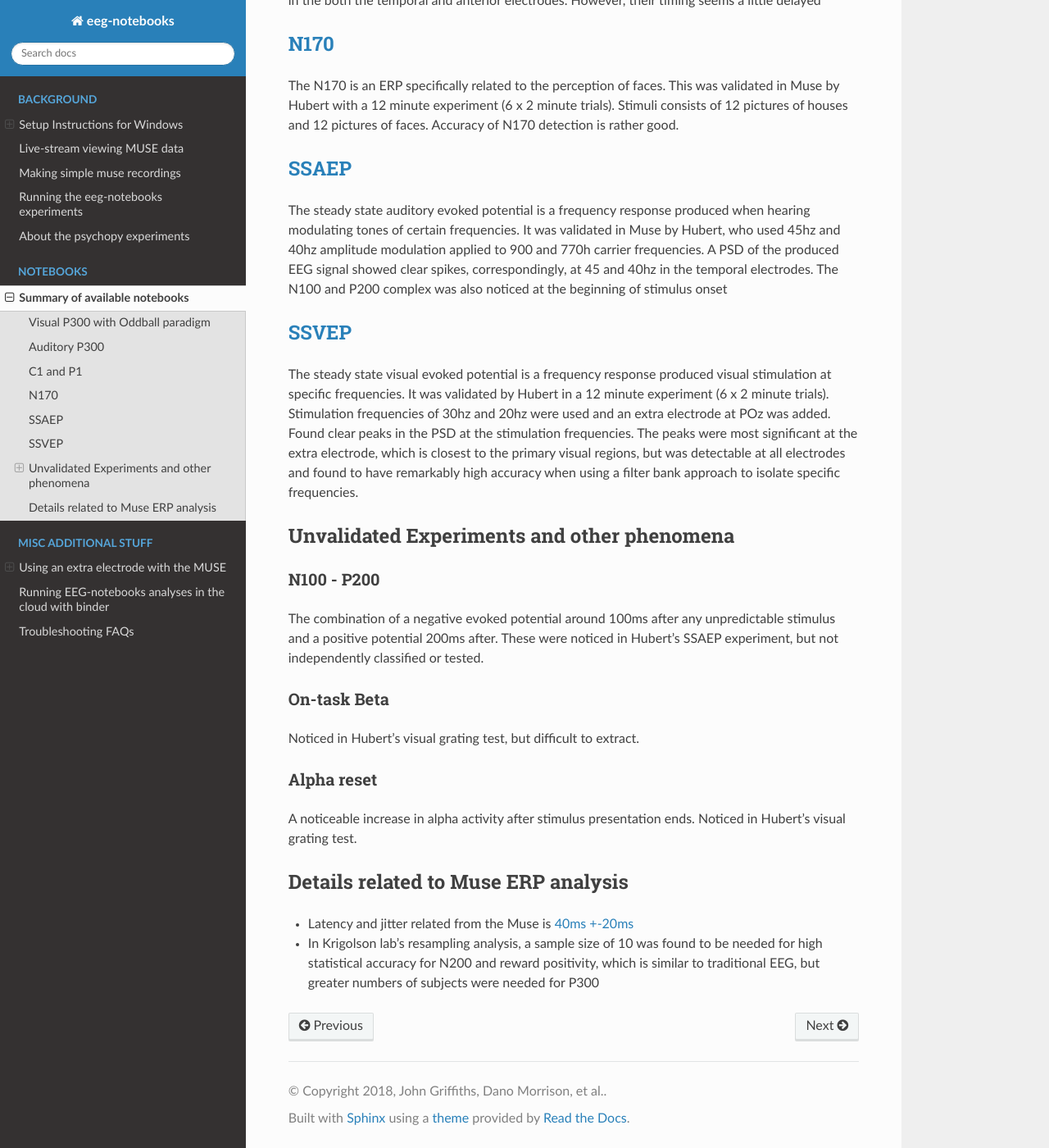
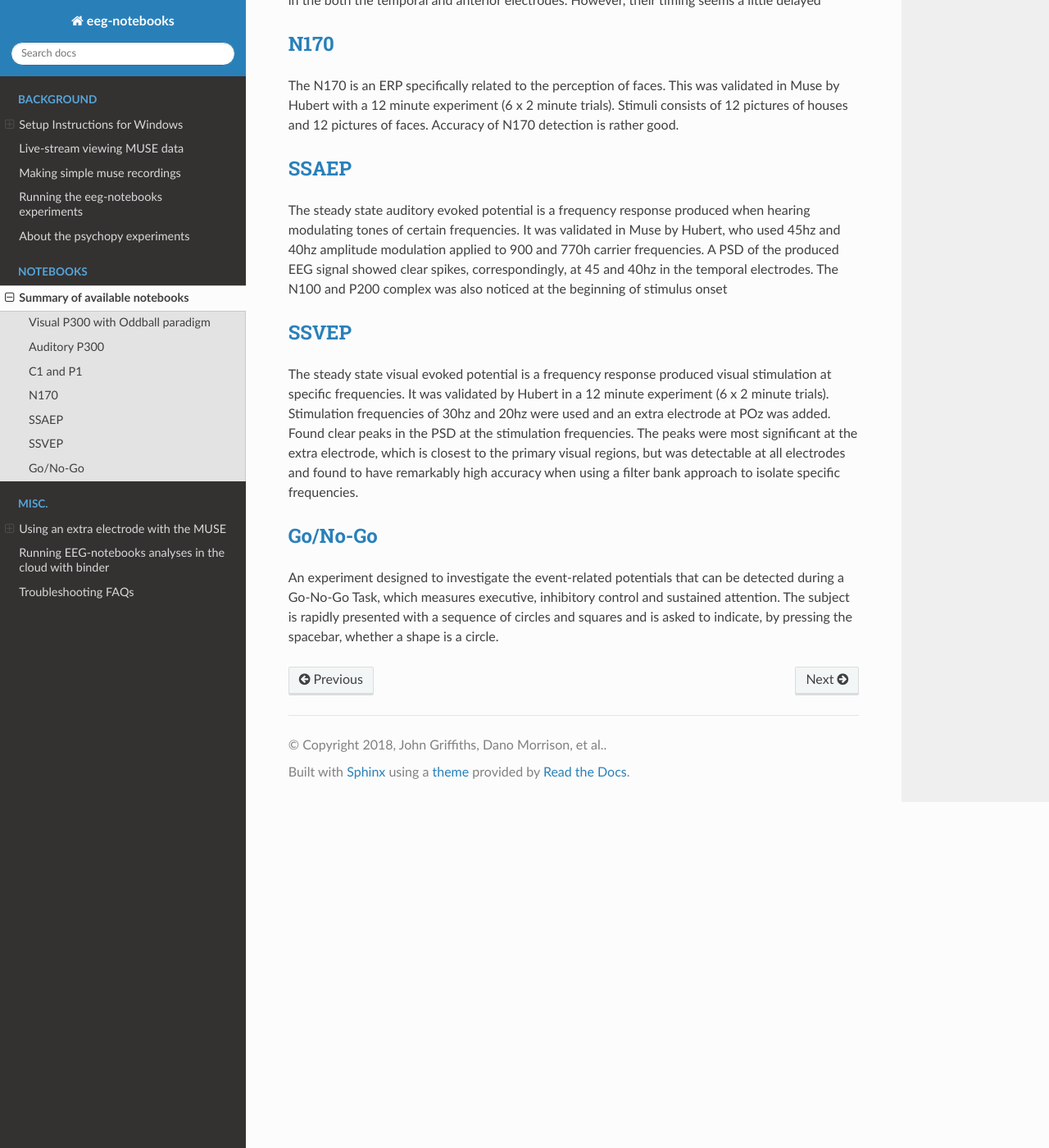
Before and after one commit to NeuroTechX/eeg-notebooks_v0.1, a Sphinx documentation site: the page built from doc/available_notebooks.md, in a window 1280 px wide and 1400 px high, scrolled down 747 px. Shown: the whole window at 82% size. Built offline with Sphinx 7.4.7 and the Read the Docs theme 2.0.0, drawn with Linux system fonts in a browser that asks for light colours; pages that are not in the unit, such as notebooks, are missing from menus.

Commit message:
Modified documentation and added go no go task

```diff
--- a/doc/available_notebooks.md
+++ b/doc/available_notebooks.md
@@ -21,19 +21,5 @@ The steady state auditory evoked potential is a frequency response produced when
 ### [SSVEP](https://github.com/NeuroTechX/eeg-notebooks/blob/master/notebooks/SSVEP%20with%20Muse.ipynb)
 The steady state visual evoked potential is a frequency response produced visual stimulation at specific frequencies. It was validated by Hubert in a 12 minute experiment (6 x 2 minute trials). Stimulation frequencies of 30hz and 20hz were used and an extra electrode at POz was added. Found clear peaks in the PSD at the stimulation frequencies. The peaks were most significant at the extra electrode, which is closest to the primary visual regions, but was detectable at all electrodes and found to have remarkably high accuracy when using a filter bank approach to isolate specific frequencies.
 
-
-## Unvalidated Experiments and other phenomena
-
-### N100 - P200
-The combination of a negative evoked potential around 100ms after any unpredictable stimulus and a positive potential 200ms after. These were noticed in Hubert's SSAEP experiment, but not independently classified or tested.
-
-### On-task Beta
-Noticed in Hubert's visual grating test, but difficult to extract.
-
-### Alpha reset
-A noticeable increase in alpha activity after stimulus presentation ends. Noticed in Hubert's visual grating test.
-
-## Details related to Muse ERP analysis
-
-- Latency and jitter related from the Muse is [40ms +-20ms](https://www.frontiersin.org/articles/10.3389/fnins.2017.00109/full)
-- In Krigolson lab's resampling analysis, a sample size of 10 was found to be needed for high statistical accuracy for N200 and reward positivity, which is similar to traditional EEG, but greater numbers of subjects were needed for P300
+### [Go/No-Go](https://github.com/NeuroTechX/eeg-notebooks/blob/master/notebooks/Go%20No%20Go%20with%20Muse.ipynb)
+An experiment designed to investigate the event-related potentials that can be detected during a Go-No-Go Task, which measures executive, inhibitory control and sustained attention. The subject is rapidly presented with a sequence of circles and squares and is asked to indicate, by pressing the spacebar, whether a shape is a circle.
--- a/doc/index.rst
+++ b/doc/index.rst
@@ -35,7 +35,7 @@ The code is hosted on github: https://github.com/NeuroTechX/eeg-notebooks/
 
 
 .. toctree::
-    :caption: Misc additional stuff
+    :caption: Misc.
     :maxdepth: 1
 
     Using an extra electrode with the MUSE <using_an_extra_electrode_muse.md>
```
Also changed, not shown: README.md (+3 -0 lines), 1 other file.
